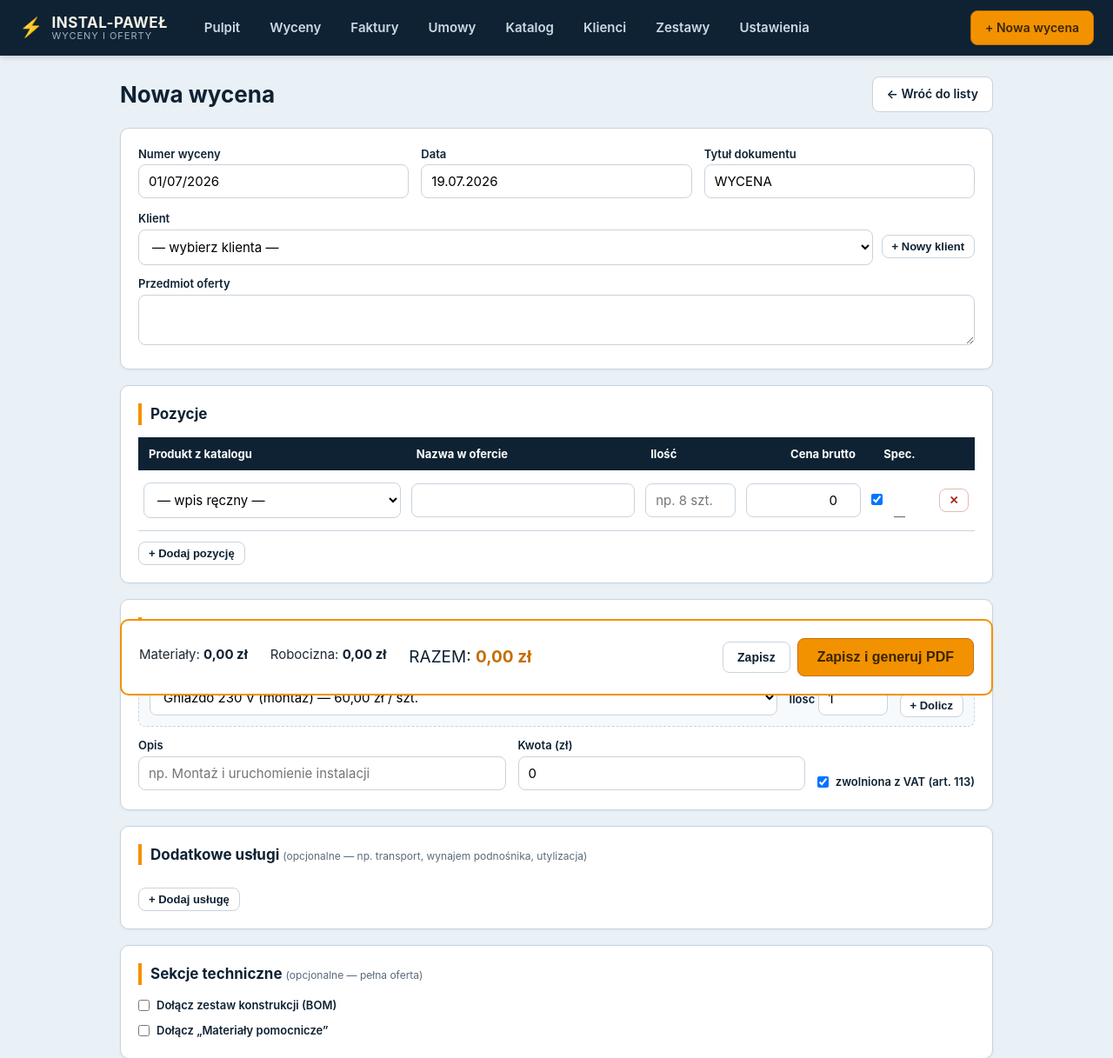
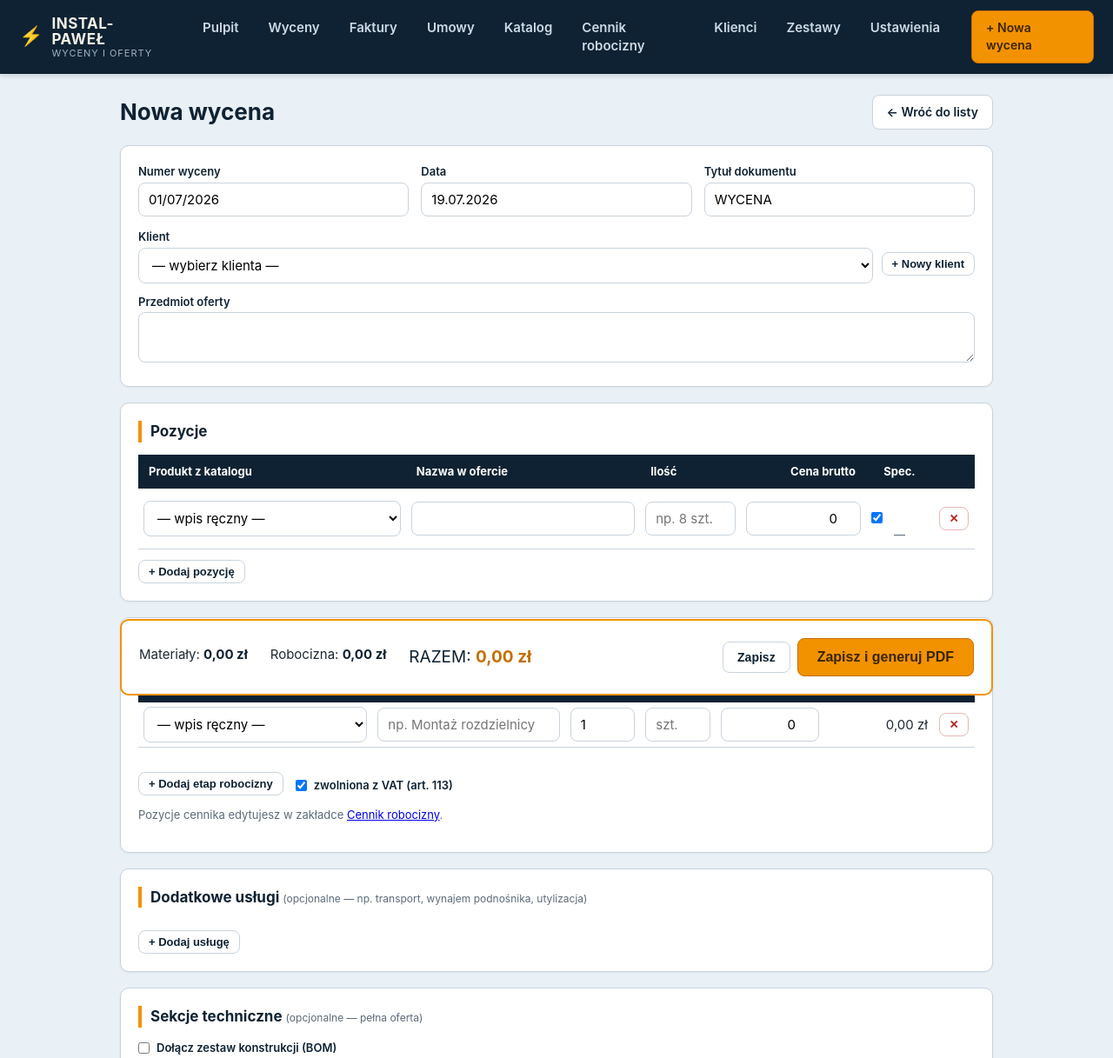
Before and after one commit to MatteoBarzotto/INSTAL-PAWEL, a Flask app: page /wycena/nowa in a window 1280 px wide. Shown: the top 1217 px of the page at 87% size. Run offline with Flask 3, Linux system fonts and the light colour scheme; data comes from the database, SQL or seed files in the repository; data that the repository does not hold is empty.

Commit message:
Wersja 1.9.0: zakładka „Cennik robocizny" + robocizna w wycenie jako wykaz etapów prac
- Nowa zakładka Cennik robocizny: dodawanie/edycja/usuwanie pozycji
  (nazwa prac, j.m., cena); katalog pokazuje odtąd tylko materiały
- Wycena: sekcja Robocizna to teraz tabela etapów (z cennika lub ręcznie,
  ilość × cena jedn.), suma robocizny liczy się z etapów
- PDF: wykaz prac jako tabela „Robocizna — wykaz prac" (Lp, ilość,
  cena jedn., wartość, RAZEM) — klient widzi, co wchodzi w cenę
- Faktura z wyceny przenosi etapy jako osobne pozycje z ilościami
- Stare wyceny (opis + kwota) działają bez zmian i otwierają się
  jako jeden etap przy edycji

Co-Authored-By: Claude Fable 5 <noreply@anthropic.com>

```diff
--- a/app.py
+++ b/app.py
@@ -213,13 +213,26 @@ def _assemble(conn, payload):
         if p.get("spec") and p.get("include_spec", True):
             spec.append({"tytul": p.get("spec_tytul") or nazwa, "parametry": p["spec"]})
 
-    # robocizna
+    # robocizna: wykaz etapów prac (nowy format) lub jeden opis+kwota (stare wyceny)
     rob = None
     r = payload.get("robocizna") or {}
-    if float(r.get("kwota") or 0) > 0:
-        rob = {"opis": r.get("opis", "Robocizna"),
-               "kwota": float(r["kwota"]),
+    etapy = []
+    for e in r.get("etapy") or []:
+        ilosc = float(e.get("ilosc") or 0)
+        cena = float(e.get("cena") or 0)
+        kwota_e = round(ilosc * cena, 2)
+        if kwota_e <= 0:
+            continue
+        etapy.append({"nazwa": (e.get("nazwa") or "").strip() or "Prace elektryczne",
+                      "ilosc": ilosc, "jm": (e.get("jm") or "").strip(),
+                      "cena": cena, "kwota": kwota_e})
+    kwota_rob = round(sum(e["kwota"] for e in etapy), 2) or float(r.get("kwota") or 0)
+    if kwota_rob > 0:
+        rob = {"opis": r.get("opis") or "Robocizna — wykaz prac",
+               "kwota": kwota_rob,
                "vat_zwolniona": bool(r.get("vat_zwolniona", True))}
+        if etapy:
+            rob["etapy"] = etapy
 
     # dodatkowe usługi (np. transport, wynajem podnośnika)
     uslugi = []
@@ -530,7 +543,22 @@ def wycena_na_fakture(qid):
         il, jm, cena = _ilosc_na_czesci(p.get("ilosc", ""), p.get("brutto", 0))
         items.append({"nazwa": p.get("nazwa", ""), "ilosc": il, "jm": jm, "cena": cena})
     rob = qd.get("robocizna")
-    if rob and float(rob.get("kwota", 0)) > 0:
+    if rob and rob.get("etapy"):
+        for e in rob["etapy"]:
+            il = float(e.get("ilosc") or 0)
+            cena = float(e.get("cena") or 0)
+            kwota_e = float(e.get("kwota") or il * cena)
+            if kwota_e <= 0:
+                continue
+            if il > 0 and abs(il * cena - kwota_e) < 0.005:
+                il_txt = str(int(il)) if il.is_integer() else str(il).replace(".", ",")
+                items.append({"nazwa": e.get("nazwa", ""), "ilosc": il_txt,
+                              "jm": e.get("jm") or "szt.",
+                              "cena": f"{cena:.2f}".replace(".", ",")})
+            else:
+                items.append({"nazwa": e.get("nazwa", ""), "ilosc": "1", "jm": "kpl.",
+                              "cena": f"{kwota_e:.2f}".replace(".", ",")})
+    elif rob and float(rob.get("kwota", 0)) > 0:
         items.append({"nazwa": rob.get("opis", "Robocizna"), "ilosc": "1", "jm": "usł.",
                       "cena": f"{float(rob['kwota']):.2f}".replace(".", ",")})
     for u in qd.get("uslugi_dodatkowe") or []:
@@ -579,9 +607,50 @@ def wycena_usun(qid):
 @app.route("/katalog")
 def katalog():
     conn = db.get_db()
-    products = conn.execute("SELECT * FROM products ORDER BY nazwa").fetchall()
+    # robocizna ma własną zakładkę „Cennik robocizny" — w katalogu tylko materiały
+    products = conn.execute(
+        "SELECT * FROM products WHERE COALESCE(kategoria,'') != 'Robocizna' ORDER BY nazwa").fetchall()
     conn.close()
     return render_template("katalog.html", products=products)
+
+
+# ------------------------------------------------------------------ EKRAN: cennik robocizny
+@app.route("/cennik")
+def cennik():
+    conn = db.get_db()
+    pozycje = conn.execute(
+        "SELECT * FROM products WHERE kategoria='Robocizna' ORDER BY nazwa").fetchall()
+    conn.close()
+    return render_template("cennik.html", pozycje=pozycje)
+
+
+@app.route("/cennik/zapisz", methods=["POST"])
+def cennik_zapisz():
+    f = request.form
+    conn = db.get_db()
+    pid = f.get("id")
+    args = (f.get("nazwa", "").strip(), "Robocizna", f.get("jm", "").strip() or "szt.",
+            _parse_num(f.get("cena_brutto")), 0, None)
+    if pid:
+        conn.execute("""UPDATE products SET nazwa=?, kategoria=?, jm=?, cena_brutto=?, vat=?, spec_json=?
+                        WHERE id=?""", args + (pid,))
+    else:
+        conn.execute("""INSERT INTO products (nazwa, kategoria, jm, cena_brutto, vat, spec_json)
+                        VALUES (?,?,?,?,?,?)""", args)
+    conn.commit()
+    conn.close()
+    flash("Zapisano pozycję cennika.", "ok")
+    return redirect(url_for("cennik"))
+
+
+@app.route("/cennik/<int:pid>/usun", methods=["POST"])
+def cennik_usun(pid):
+    conn = db.get_db()
+    conn.execute("DELETE FROM products WHERE id=? AND kategoria='Robocizna'", (pid,))
+    conn.commit()
+    conn.close()
+    flash("Usunięto pozycję cennika.", "ok")
+    return redirect(url_for("cennik"))
 
 
 @app.route("/katalog/zapisz", methods=["POST"])
--- a/static/wycena.js
+++ b/static/wycena.js
@@ -92,35 +92,61 @@ function sumaUslug() {
   return s;
 }
 
+/* ---------------------------------------------------- etapy robocizny */
+function dodajEtap(dane) {
+  const tpl = $("rob-tpl").content.cloneNode(true);
+  const tr = tpl.querySelector("tr");
+  $("rob-body").appendChild(tr);
+  if (dane) {
+    tr.querySelector(".r-nazwa").value = dane.nazwa || "";
+    tr.querySelector(".r-ilosc").value = dane.ilosc != null && dane.ilosc !== "" ? dane.ilosc : 1;
+    tr.querySelector(".r-jm").value = dane.jm || "";
+    tr.querySelector(".r-cena").value = dane.cena != null ? dane.cena : 0;
+  }
+  przeliczSume();
+  return tr;
+}
+
+function usunEtap(btn) {
+  btn.closest("tr").remove();
+  przeliczSume();
+}
+
+function wybierzEtapCennika(sel) {
+  const tr = sel.closest("tr");
+  const r = byId(ROBOCIZNA_CENNIK, sel.value);
+  if (!r) return;
+  tr.querySelector(".r-nazwa").value = r.nazwa;
+  tr.querySelector(".r-cena").value = r.cena_brutto;
+  tr.querySelector(".r-jm").value = r.jm || "szt.";
+  if (!tr.querySelector(".r-ilosc").value) tr.querySelector(".r-ilosc").value = 1;
+  przeliczSume();
+}
+
+function sumaRobocizny() {
+  let s = 0;
+  document.querySelectorAll("#rob-body tr").forEach((tr) => {
+    const w = (Number(tr.querySelector(".r-ilosc").value) || 0) *
+              (Number(tr.querySelector(".r-cena").value) || 0);
+    tr.querySelector(".r-wart").textContent = money(w);
+    s += w;
+  });
+  return s;
+}
+
 /* ---------------------------------------------------- suma na żywo */
 function przeliczSume() {
   let mat = 0;
   document.querySelectorAll("#pozycje-body tr").forEach((tr) => {
     mat += Number(tr.querySelector(".p-brutto").value) || 0;
   });
-  const rob = Number($("rob_kwota").value) || 0;
+  const rob = sumaRobocizny();
   const uslugi = sumaUslug();
   $("sum-mat").textContent = money(mat);
   $("sum-rob").textContent = money(rob);
   $("sum-uslugi").textContent = money(uslugi);
   $("sum-uslugi-box").classList.toggle("hidden", uslugi <= 0);
   $("sum-total").textContent = money(mat + rob + uslugi);
-}
-
-/* ---------------------------------------------------- cennik robocizny */
-function dodajZCennika() {
-  const sel = $("rob_cennik");
-  const r = byId(ROBOCIZNA_CENNIK, sel.value);
-  if (!r) return;
-  const il = Math.max(1, Number($("rob_ilosc").value) || 1);
-  // dolicz kwotę do robocizny i dopisz pozycję do opisu (np. "10× punkt oświetleniowy")
-  $("rob_kwota").value = ((Number($("rob_kwota").value) || 0) + il * r.cena_brutto).toFixed(2);
-  const bez = r.nazwa.replace(/\s*\(montaż\)\s*$/i, "");
-  const wpis = il + "× " + bez.charAt(0).toLowerCase() + bez.slice(1); // mała litera tylko na początku
-  const opis = $("rob_opis").value.trim();
-  $("rob_opis").value = opis ? opis + ", " + wpis : "Robocizna: " + wpis;
-  $("rob_ilosc").value = 1;
-  przeliczSume();
 }
 
 /* ---------------------------------------------------- pokazywanie sekcji */
@@ -174,9 +200,15 @@ function zbierzPayload() {
     client_id: $("client_id").value || null,
     pozycje,
     robocizna: {
-      opis: $("rob_opis").value.trim() || "Robocizna",
-      kwota: Number($("rob_kwota").value) || 0,
       vat_zwolniona: $("rob_vat").checked,
+      etapy: Array.from(document.querySelectorAll("#rob-body tr"))
+        .map((tr) => ({
+          nazwa: tr.querySelector(".r-nazwa").value.trim(),
+          ilosc: Number(tr.querySelector(".r-ilosc").value) || 0,
+          jm: tr.querySelector(".r-jm").value.trim(),
+          cena: Number(tr.querySelector(".r-cena").value) || 0,
+        }))
+        .filter((e) => e.nazwa || e.ilosc * e.cena > 0),
     },
     uslugi_dodatkowe: Array.from(document.querySelectorAll("#uslugi-body .usluga-row"))
       .map((row) => ({
@@ -218,7 +250,7 @@ function hydrate() {
   $("materialy").value = (DOMYSLNE_MATERIALY || []).join("\n");
 
   const f = QUOTE_DATA && QUOTE_DATA._form ? QUOTE_DATA._form : null;
-  if (!f) { dodajWiersz(); przeliczSume(); return; }
+  if (!f) { dodajWiersz(); dodajEtap(); przeliczSume(); return; }
 
   if (f.numer) $("numer").value = f.numer;
   if (f.data) $("data").value = f.data;
@@ -230,9 +262,14 @@ function hydrate() {
   if (!(f.pozycje || []).length) dodajWiersz();
 
   if (f.robocizna) {
-    $("rob_opis").value = f.robocizna.opis || "";
-    $("rob_kwota").value = f.robocizna.kwota || 0;
     $("rob_vat").checked = f.robocizna.vat_zwolniona !== false;
+    if (f.robocizna.etapy && f.robocizna.etapy.length) {
+      f.robocizna.etapy.forEach(dodajEtap);
+    } else if (Number(f.robocizna.kwota) > 0) {
+      // stara wycena (jeden opis + kwota) -> jeden etap
+      dodajEtap({ nazwa: f.robocizna.opis || "Robocizna", ilosc: 1, jm: "kpl.",
+                  cena: Number(f.robocizna.kwota) });
+    }
   }
   (f.uslugi_dodatkowe || []).forEach(dodajUsluge);
   if (f.include_konstrukcja) {
--- a/templates/base.html
+++ b/templates/base.html
@@ -18,6 +18,7 @@
       <a href="{{ url_for('faktury') }}">Faktury</a>
       <a href="{{ url_for('umowy') }}">Umowy</a>
       <a href="{{ url_for('katalog') }}">Katalog</a>
+      <a href="{{ url_for('cennik') }}">Cennik robocizny</a>
       <a href="{{ url_for('klienci') }}">Klienci</a>
       <a href="{{ url_for('bom') }}">Zestawy</a>
       <a href="{{ url_for('ustawienia') }}">Ustawienia</a>
--- a/templates/wycena.html
+++ b/templates/wycena.html
@@ -74,36 +74,32 @@
     <button type="button" class="btn btn-sm mt" onclick="dodajWiersz()">+ Dodaj pozycję</button>
   </section>
 
-  <!-- ---- Robocizna ---- -->
+  <!-- ---- Robocizna (etapy prac) ---- -->
   <section class="card">
-    <h2>Robocizna</h2>
-    {% if robocizna_cennik %}
-    <div class="row-rob cennik-rob">
-      <label class="grow">Dodaj z cennika robocizny
-        <select id="rob_cennik">
-          {% for r in robocizna_cennik %}
-          <option value="{{ r['id'] }}">{{ r['nazwa'] }} — {{ r['cena_brutto']|money }}{% if r['jm'] %} / {{ r['jm'] }}{% endif %}</option>
-          {% endfor %}
-        </select>
-      </label>
-      <label>Ilość
-        <input id="rob_ilosc" type="number" min="1" value="1" style="width:80px">
-      </label>
-      <button type="button" class="btn btn-sm" onclick="dodajZCennika()">+ Dolicz</button>
-    </div>
-    {% endif %}
-    <div class="row-rob">
-      <label class="grow">Opis
-        <input id="rob_opis" placeholder="np. Montaż i uruchomienie instalacji">
-      </label>
-      <label>Kwota (zł)
-        <input id="rob_kwota" type="number" step="0.01" min="0" value="0" oninput="przeliczSume()">
-      </label>
+    <h2>Robocizna <small>(etapy prac — klient zobaczy wykaz w PDF)</small></h2>
+    <table class="grid pozycje">
+      <thead>
+        <tr>
+          <th style="width:28%">Z cennika robocizny</th>
+          <th>Nazwa etapu prac</th>
+          <th style="width:9%">Ilość</th>
+          <th style="width:9%">j.m.</th>
+          <th style="width:13%" class="r">Cena jedn. (zł)</th>
+          <th style="width:13%" class="r">Wartość</th>
+          <th style="width:5%"></th>
+        </tr>
+      </thead>
+      <tbody id="rob-body"></tbody>
+    </table>
+    <div class="row-rob mt">
+      <button type="button" class="btn btn-sm" onclick="dodajEtap()">+ Dodaj etap robocizny</button>
       <label class="chk">
         <input id="rob_vat" type="checkbox" checked>
         zwolniona z VAT (art. 113)
       </label>
     </div>
+    <p class="muted">Pozycje cennika edytujesz w zakładce
+      <a href="{{ url_for('cennik') }}">Cennik robocizny</a>.</p>
   </section>
 
   <!-- ---- Dodatkowe usługi ---- -->
@@ -197,6 +193,25 @@
     <td class="c"><button type="button" class="btn btn-sm btn-danger" onclick="usunWiersz(this)">✕</button></td>
   </tr>
 </template>
+
+<template id="rob-tpl">
+  <tr>
+    <td>
+      <select class="r-cennik" onchange="wybierzEtapCennika(this)">
+        <option value="">— wpis ręczny —</option>
+        {% for r in robocizna_cennik %}
+        <option value="{{ r['id'] }}">{{ r['nazwa'] }} — {{ r['cena_brutto']|money }}{% if r['jm'] %} / {{ r['jm'] }}{% endif %}</option>
+        {% endfor %}
+      </select>
+    </td>
+    <td><input class="r-nazwa" placeholder="np. Montaż rozdzielnicy"></td>
+    <td><input class="r-ilosc" type="number" step="0.5" min="0" value="1" oninput="przeliczSume()"></td>
+    <td><input class="r-jm" placeholder="szt."></td>
+    <td><input class="r-cena r" type="number" step="0.01" min="0" value="0" oninput="przeliczSume()"></td>
+    <td class="r nowrap r-wart">0,00 zł</td>
+    <td class="c"><button type="button" class="btn btn-sm btn-danger" onclick="usunEtap(this)">✕</button></td>
+  </tr>
+</template>
 {% endblock %}
 
 {% block scripts %}
--- a/wersja.txt
+++ b/wersja.txt
@@ -1 +1 @@
-1.8.0
+1.9.0
```
Also changed, not shown: CLAUDE.md (+2 -1 lines), pdf_engine/generator.py (+45 -8 lines), templates/cennik.html (added, +72 -0 lines).
